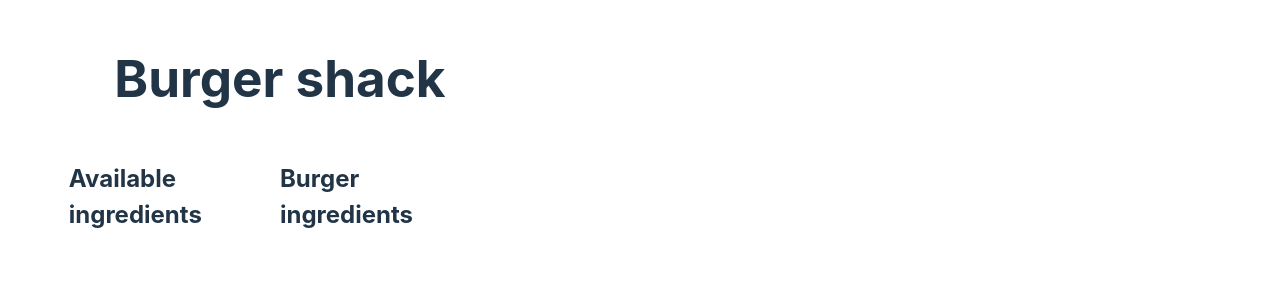
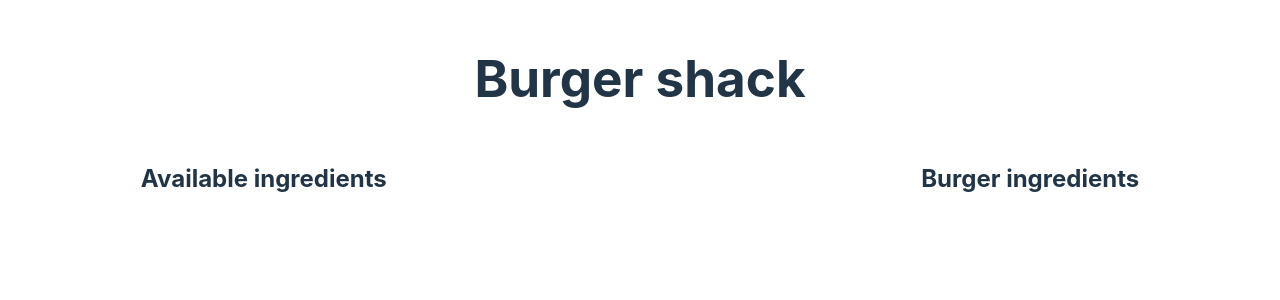
Before and after one commit to JordanChristensen/ga-section3-lab5-react-lifting-state, a React (Vite) app: page / in a window 1280 px wide. Shown: the top 300 px of the page. Built offline with nearby package versions, Linux system fonts and the light colour scheme.

Commit message:
improve UI

```diff
--- a/src/App.css
+++ b/src/App.css
@@ -26,19 +26,12 @@ body,
 }
 
 main {
-  width: 100%;
-  height: 100%;
+  width: 100vw;
+  height: 100vh;
   padding: 16px;
   display: flex;
   flex-direction: column;
   align-items: center;
-}
-
-section {
-  width: 80%;
-  display: flex;
-  align-items: center;
-  justify-content: space-between;
 }
 
 h1 {
@@ -66,7 +59,7 @@ li {
   text-shadow: 0px 0px 2px #000000;
 
   display: flex;
-  align-items: center;
+  /* align-items: center; */
   justify-content: space-between;
 }
 
@@ -76,6 +69,21 @@ button {
   background-color: #1a1a1a;
   border: 1px solid transparent;
 }
+
 #burger-customizer {
+  width: 80%;
   display: flex;
+  align-items: center;
+  justify-content: space-between;
+  h2 {
+    display: block;
+    text-align: center;
+    width: 100%;
+  }
 }
+
+#available-ingredients {
+  /* text-align: center; */
+  justify-content: center;
+  align-content: center;
+}
```
